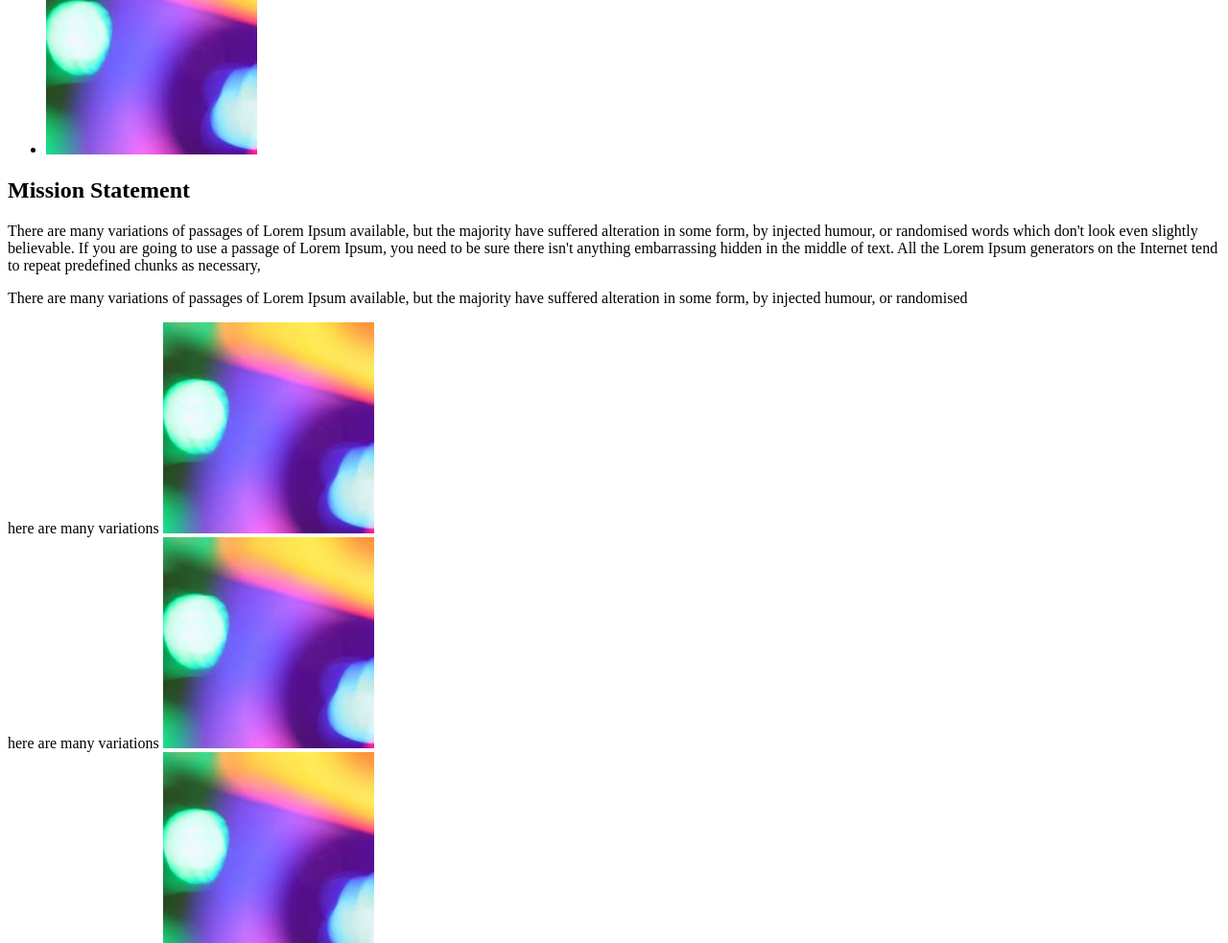
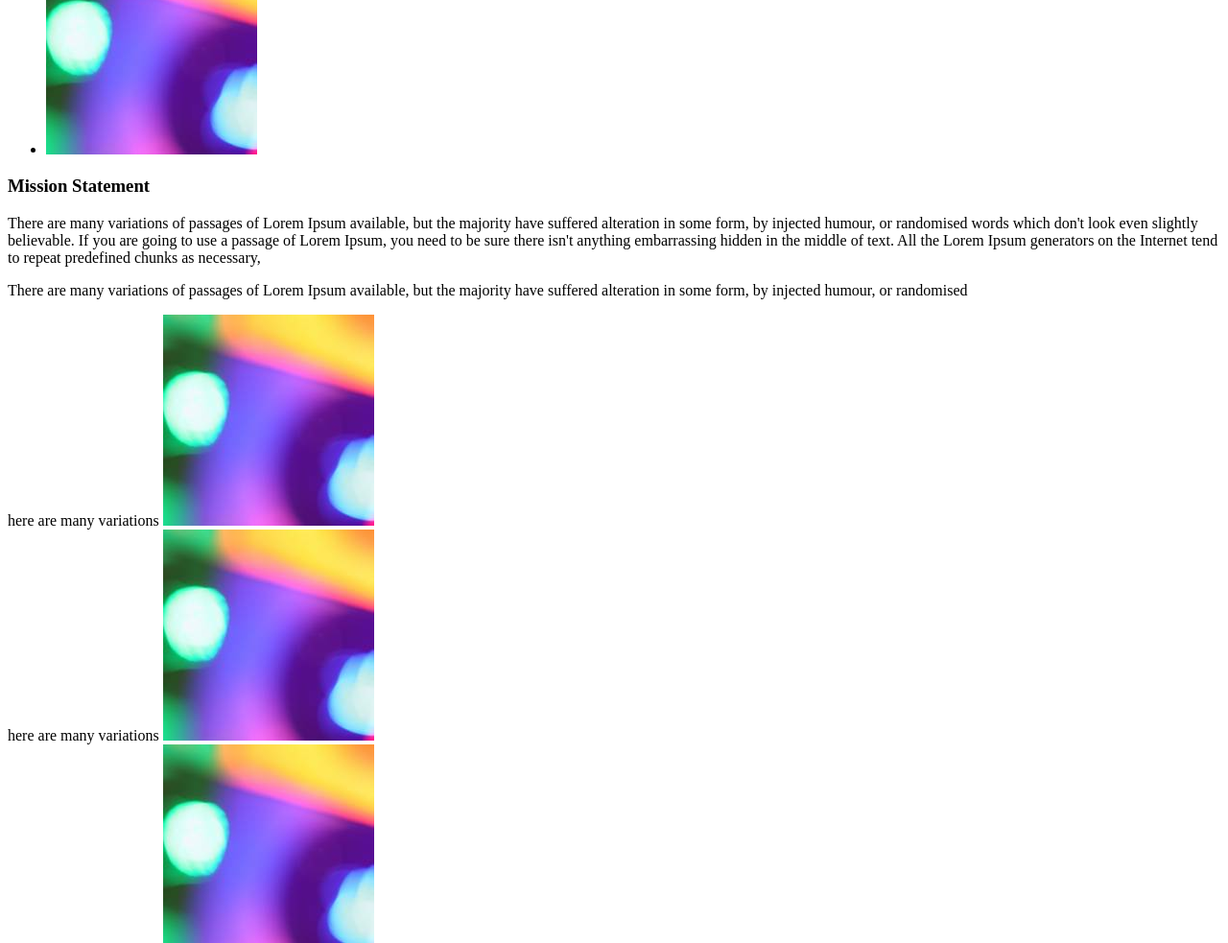
Before and after one commit to psanjeetprdxn/National-academy, a plain HTML site: page index.html in a window 1280 px wide. Shown: the part 2455-3438 px from the top of the page at 96% size. Drawn offline with Linux system fonts and the light colour scheme.

Commit message:
changed <h2> tag to <h3>

```diff
--- a/index.html
+++ b/index.html
@@ -70,7 +70,7 @@
         <!-- GOAL -->
       <section class="mission">
         <div class="wrapper">
-          <h2>Mission Statement</h2>
+          <h3>Mission Statement</h3>
           <p>There are many variations of passages of Lorem Ipsum available, but the majority have suffered alteration in some form, by injected humour, or randomised words which don't look even slightly believable. If you are going to use a passage of Lorem Ipsum, you need to be sure there isn't anything embarrassing hidden in the middle of text. All the Lorem Ipsum generators on the Internet tend to repeat predefined chunks as necessary,</p>
         </div>
       </section>
```
